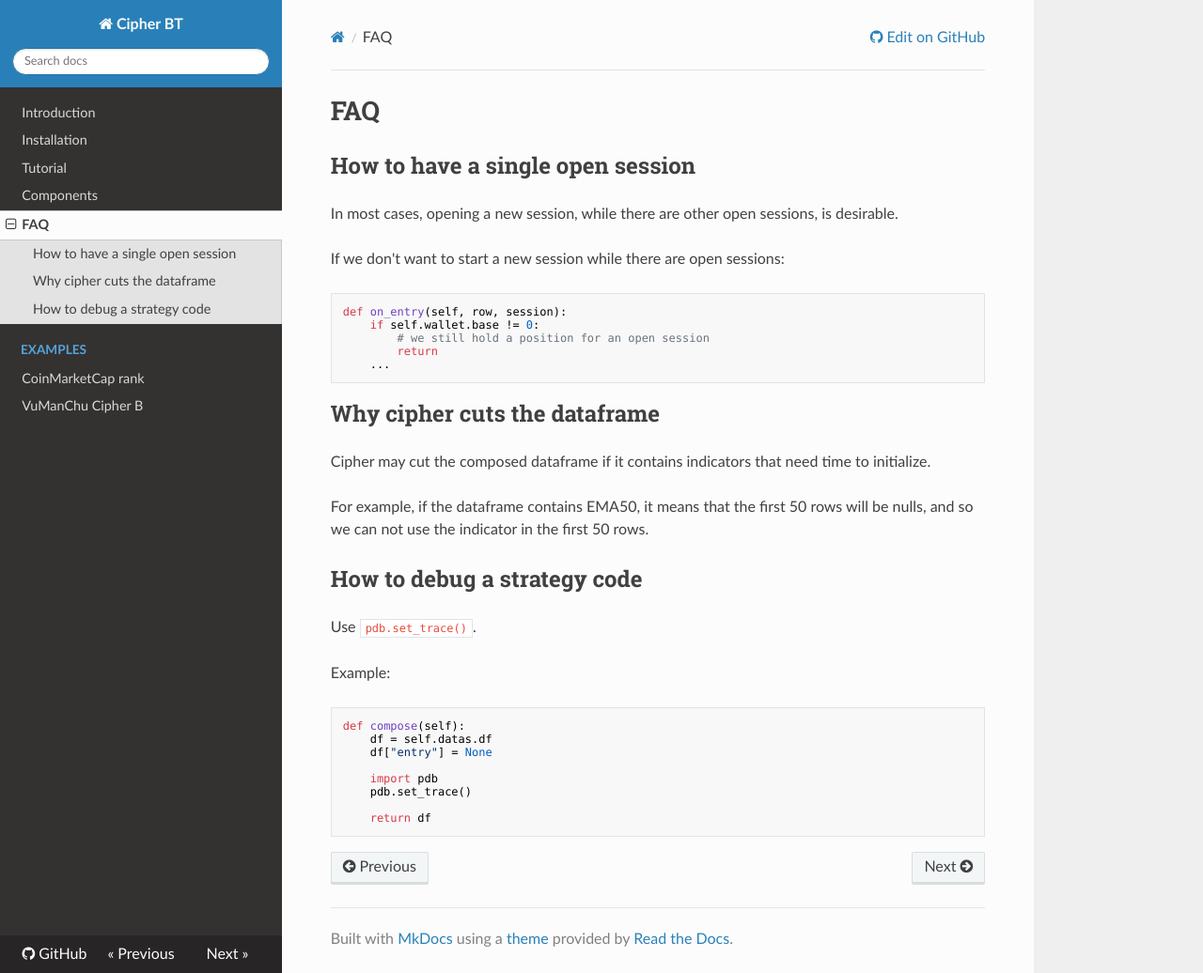
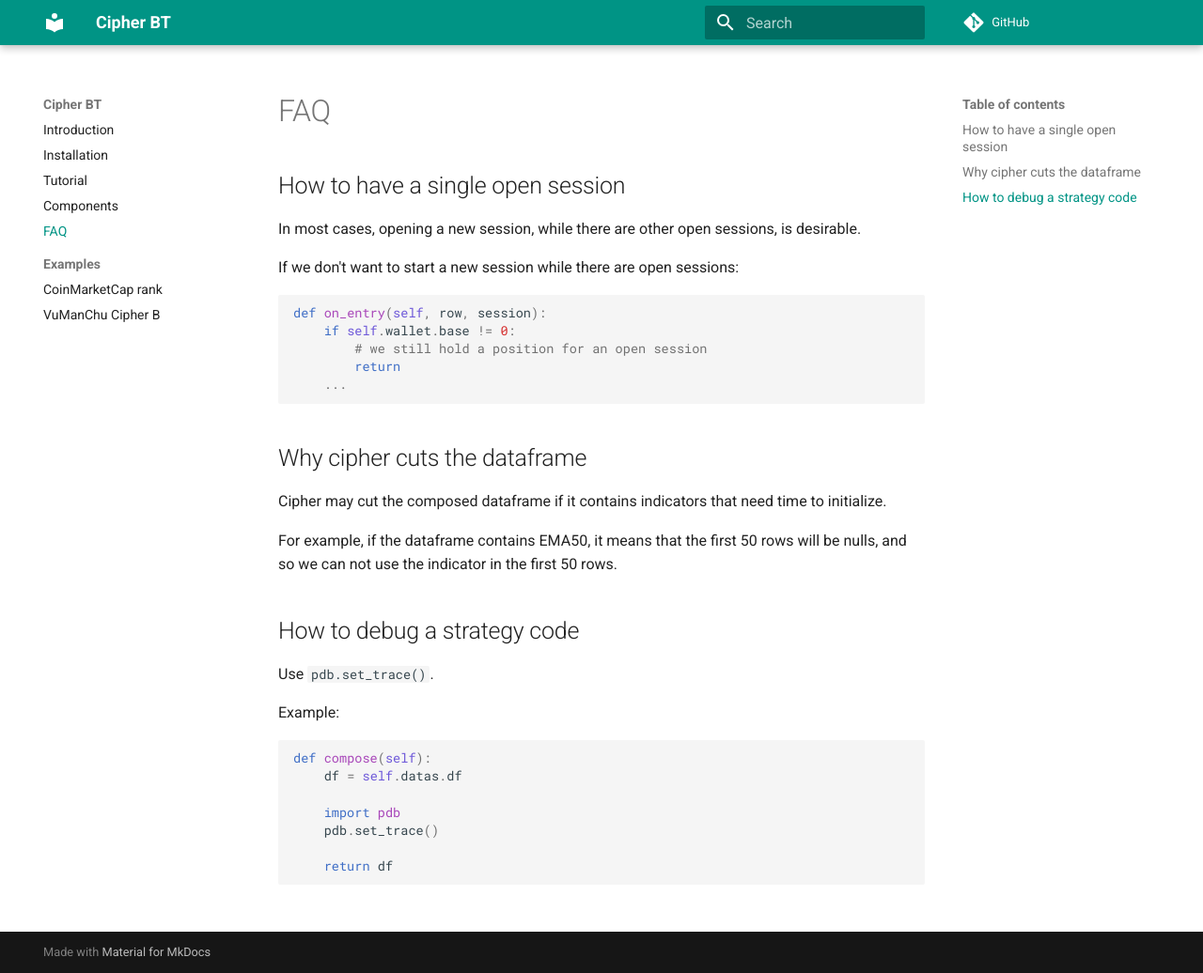
Before and after one commit to nanvel/cipher-bt, an MkDocs documentation site: the page built from docs/faq.md, in a window 1280 px wide and 1036 px high. Shown: the whole window at 94% size. Built offline with MkDocs 1.6.1 and Material for MkDocs 9.7.7, drawn with Linux system fonts in a browser that asks for light colours; nearby versions of some CDN libraries; a script that is not in the unit is left out; comment, search, counter and statistics services are not loaded.

Commit message:
use mkdocs material

````diff
--- a/docs/faq.md
+++ b/docs/faq.md
@@ -28,7 +28,6 @@ Example:
 ```python
 def compose(self):
     df = self.datas.df
-    df["entry"] = None
 
     import pdb
     pdb.set_trace()
--- a/mkdocs.yml
+++ b/mkdocs.yml
@@ -12,9 +12,15 @@ nav:
         - examples/cmc.md
         - examples/vumanchu_cipher_b.md
 theme:
-    name: readthedocs
-    hljs_languages:
-        - yaml
-        - json
-        - csv
-        - python
+    name: material
+    features:
+        - navigation.sections
+        - navigation.instant
+    palette:
+        primary: teal
+    font:
+        text: Roboto
+markdown_extensions:
+    - pymdownx.superfences
+    - pymdownx.highlight:
+          use_pygments: true
--- a/pyproject.toml
+++ b/pyproject.toml
@@ -4,7 +4,7 @@ version = "0.3.4"
 description = "Cipher, a backtesting framework."
 authors = ["Oleksandr Polieno <oleksandr@nanvel.com>"]
 readme = "README.md"
-keywords = ["backtesting", "quant", "trading", "crypto", "framework", "colab", "strategy"]
+keywords = ["backtest", "quant", "trading", "crypto", "framework", "colab", "strategy"]
 packages = [{include = "cipher"}]
 
 [tool.poetry.dependencies]
@@ -26,6 +26,7 @@ yfinance = {version = "^0.2.3", optional = true}
 black = {extras = ["d"], version = "^22.12.0"}
 pytest = "^7.2.0"
 mkdocs = "^1.4.2"
+mkdocs-material = "^9.0.7"
 
 [tool.poetry.extras]
 finplot = ["finplot"]
````
Also changed, not shown: 1 other file.
